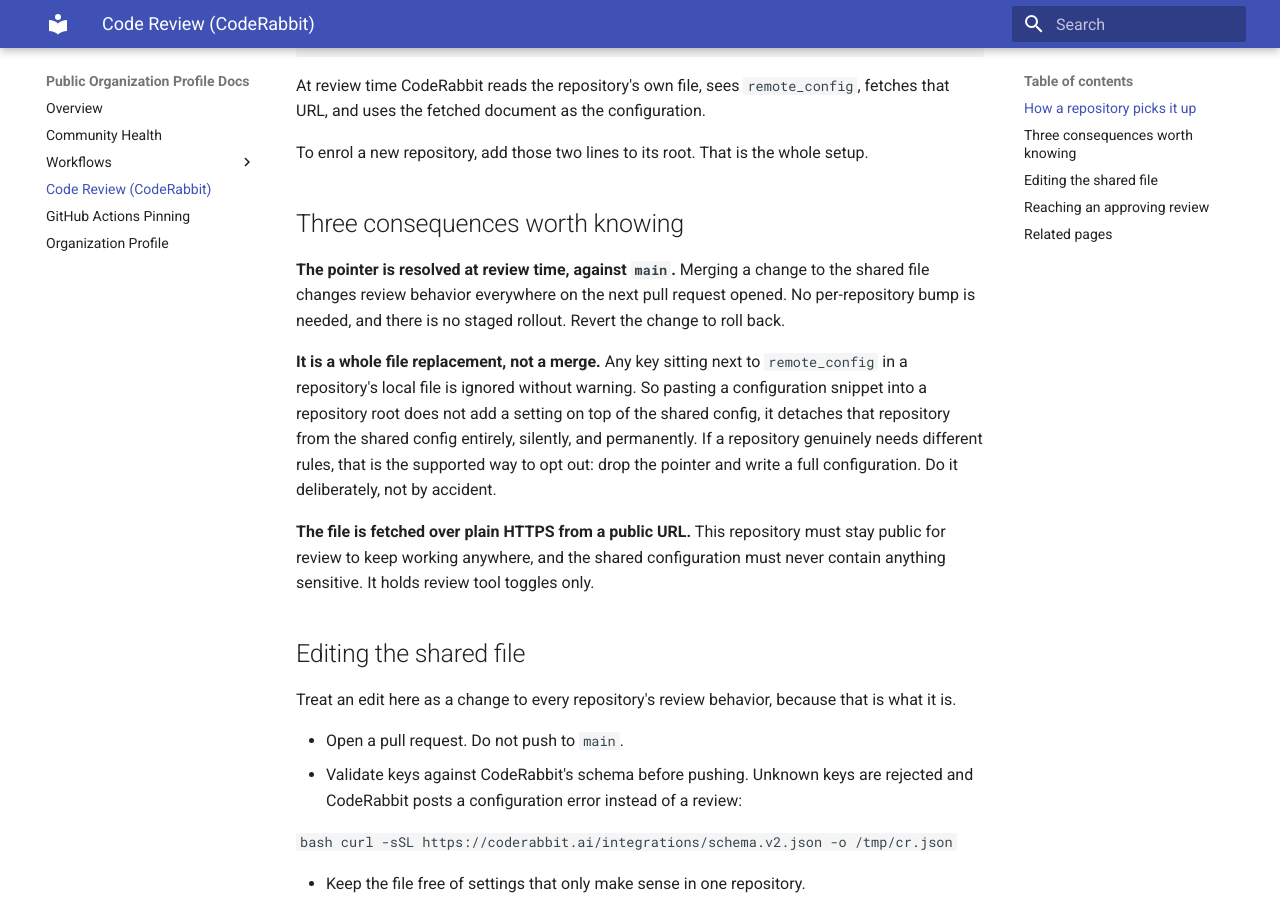
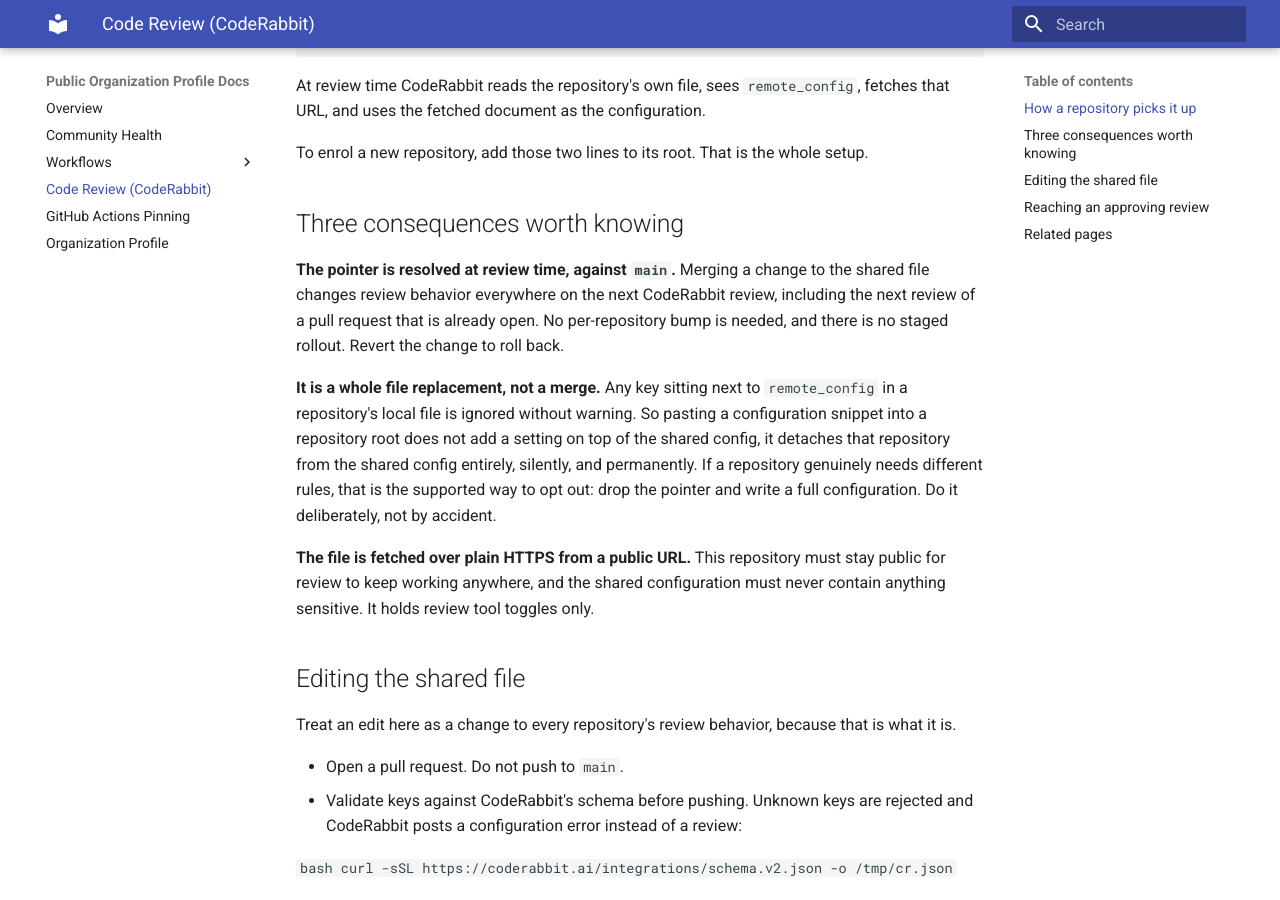
Before and after one commit to geolonia/.github, an MkDocs documentation site: the page built from docs/coderabbit.md, in a window 1280 px wide and 900 px high, scrolled down 484 px. Built offline with MkDocs 1.6.1 and Material for MkDocs 9.7.7, drawn with Linux system fonts in a browser that asks for light colours.

Commit message:
docs: rollout lands on the next review, not the next PR opened (#119)
CodeRabbit fetches remote_config at review time, so a merged change to the
shared file also affects the next review of a pull request that is already
open, not only pull requests opened afterwards.

```diff
--- a/docs/coderabbit.md
+++ b/docs/coderabbit.md
@@ -28,9 +28,10 @@ setup.
 ## Three consequences worth knowing
 
 **The pointer is resolved at review time, against `main`.** Merging a change to
-the shared file changes review behavior everywhere on the next pull request
-opened. No per-repository bump is needed, and there is no staged rollout. Revert
-the change to roll back.
+the shared file changes review behavior everywhere on the next CodeRabbit review,
+including the next review of a pull request that is already open. No
+per-repository bump is needed, and there is no staged rollout. Revert the change
+to roll back.
 
 **It is a whole file replacement, not a merge.** Any key sitting next to
 `remote_config` in a repository's local file is ignored without warning. So
```
